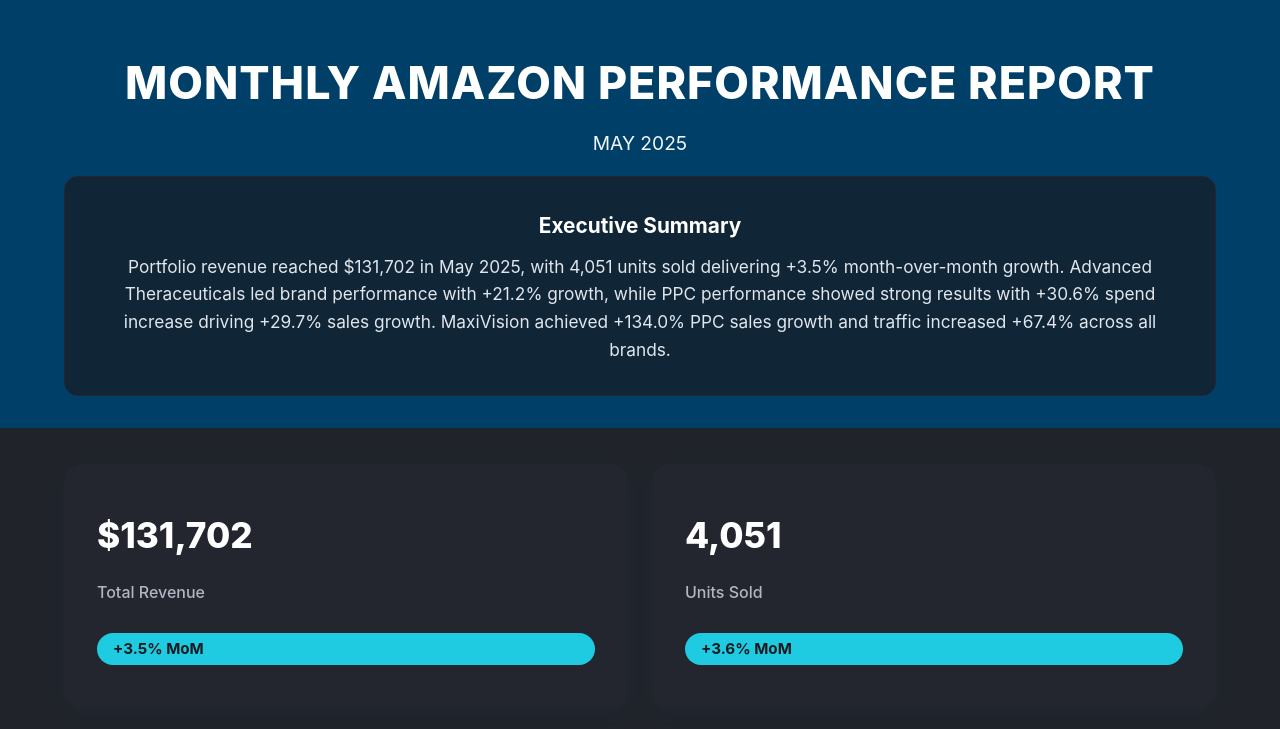
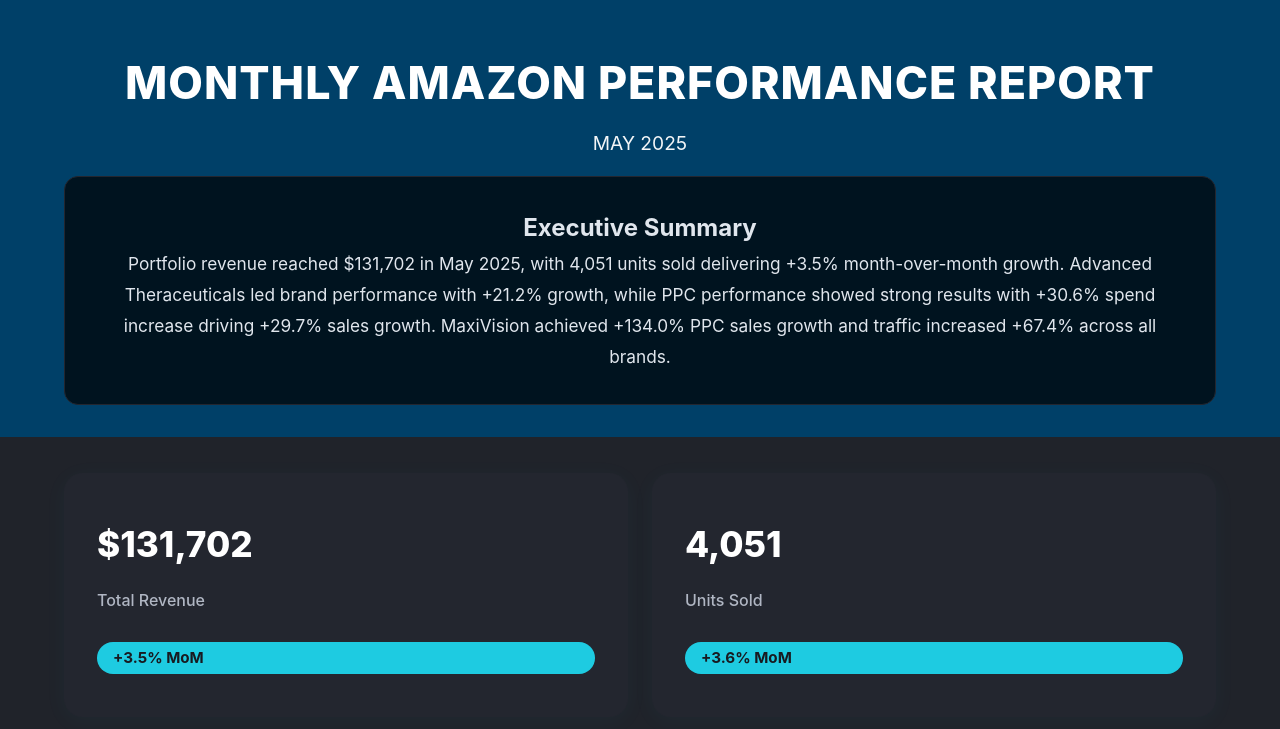
Before and after one commit to jslabxyz/monthly-reporting, a website built with Vite: page index_1.html in a window 1280 px wide. Shown: the top 729 px of the page. Built offline with nearby package versions, Linux system fonts and the light colour scheme.

Commit message:
Update executive summary content

```diff
--- a/style.css
+++ b/style.css
@@ -38,21 +38,24 @@
     margin-bottom: 16px;
 }
 .executive-summary {
-    background: rgba(24, 26, 32, 0.7);
+    background: rgba(0, 0, 0, 0.7);
     border-radius: 14px;
     padding: 32px;
     margin-top: 18px;
     border: 1px solid #23262f;
     color: #e0e6ed;
 }
-.executive-summary h2 {
+.executive-summary-title {
     color: #fff;
     font-size: 1.3rem;
     margin-bottom: 10px;
+    text-align: center;
 }
 .executive-summary p {
     font-size: 1.08rem;
     color: #e0e6ed;
+    text-align: center;
+    line-height: 1.8;
 }
 
 /* Tab Navigation */
```
Also changed, not shown: index.html (+1 -1 lines).
